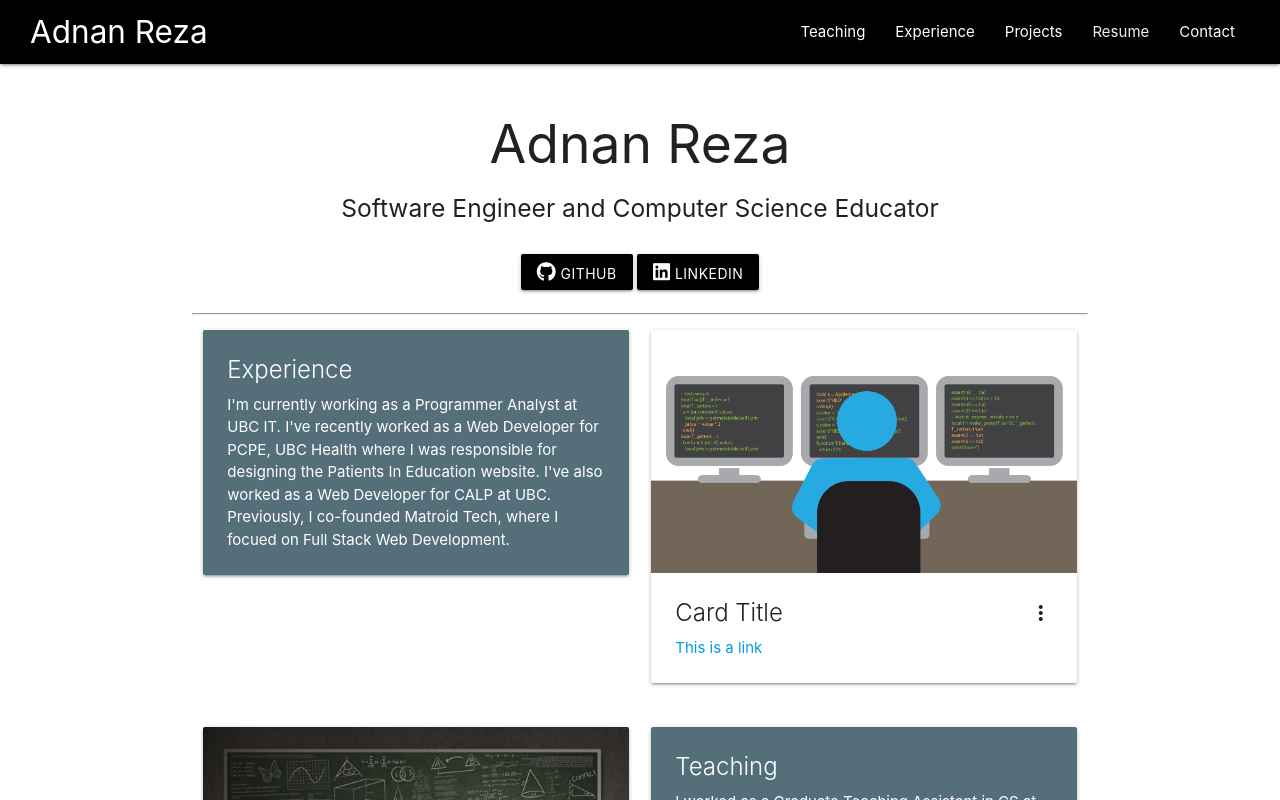
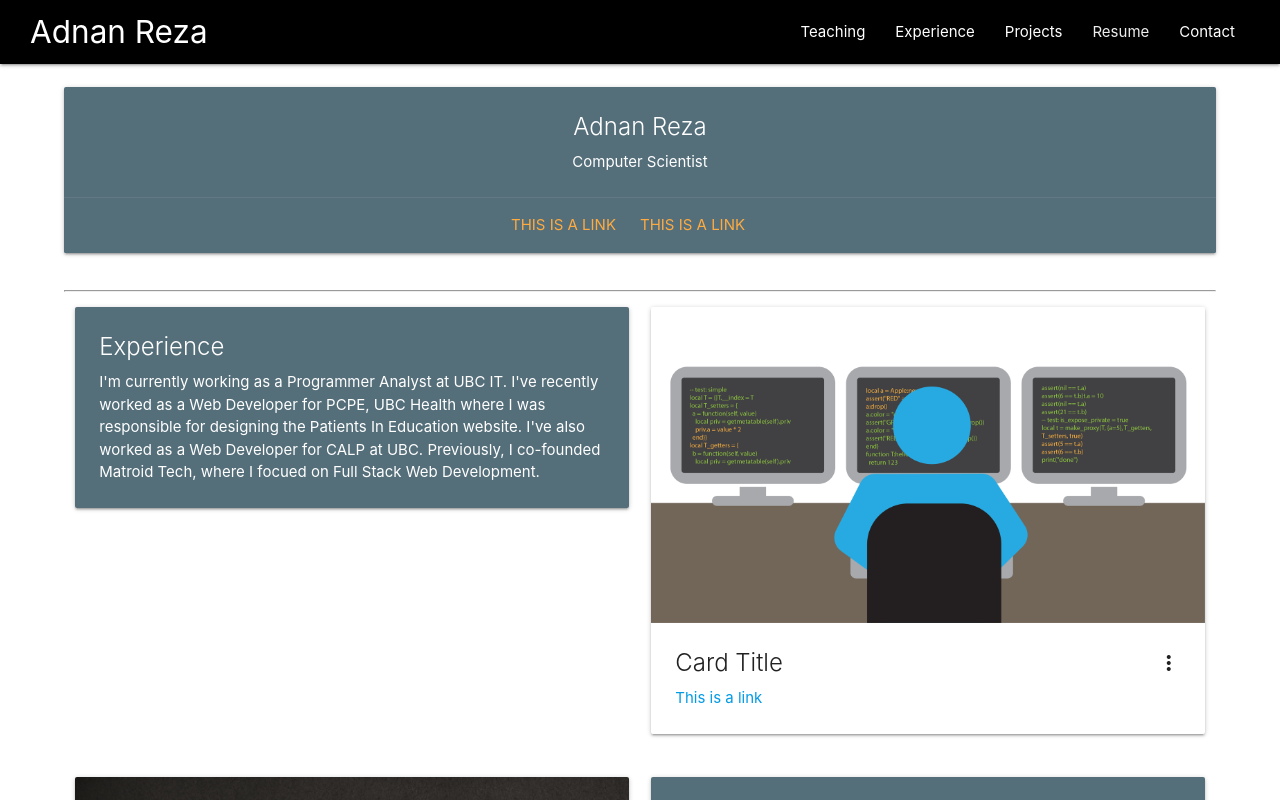
Before and after one commit to adnanreza/personal-site, a React (Create React App) app: page / in a window 1280 px wide. Shown: the top 800 px of the page. Built offline with nearby package versions, Linux system fonts and the light colour scheme; the HTML template or start-up script is replaced by a standard one.

Commit message:
Created ImageCard component

```diff
--- a/src/components/layout/BasicCard.js
+++ b/src/components/layout/BasicCard.js
@@ -1,7 +1,7 @@
 import React from 'react';
 import PropTypes from 'prop-types';
 
-const BasicCard = ({ title, text, links }) => {
+const BasicCard = ({ title, text, cardColor, links }) => {
   return (
     <div className='card blue-grey darken-1'>
       <div className='card-content white-text'>
@@ -9,10 +9,10 @@ const BasicCard = ({ title, text, links }) => {
         <p>{text}</p>
       </div>
       {links && (
-        <a className='card-action'>
+        <div class='card-action'>
           <a href='#'>This is a link</a>
           <a href='#'>This is a link</a>
-        </a>
+        </div>
       )}
     </div>
   );
--- /dev/null
+++ b/src/components/layout/ImageCard.js
@@ -0,0 +1,25 @@
+import React from 'react';
+import PropTypes from 'prop-types';
+
+const ImageCard = ({ img }) => {
+  return (
+    <div class='card'>
+      <div class='card-image'>
+        <img src={img} />
+        <h1>Adnan Reza</h1>
+        <h5>Computer Scientist</h5>
+        <span class='card-title'>a</span>
+      </div>
+      <div class='card-content'>
+        <h4>Computer Scientist</h4>
+      </div>
+      <div class='card-action'>
+        <a href='#'>This is a link</a>
+      </div>
+    </div>
+  );
+};
+
+ImageCard.propTypes = {};
+
+export default ImageCard;
--- a/src/components/pages/Home.js
+++ b/src/components/pages/Home.js
@@ -1,10 +1,12 @@
 import React, { Fragment } from 'react';
 import BasicCard from '../layout/BasicCard';
 import RevealCard from '../layout/RevealCard';
-import SampleImage from '../layout/office.jpg';
+import ImageCard from '../layout/ImageCard';
+import BackgroundImg from '../layout/lake.jpg';
 import ExpImage from '../layout/exp.png';
 import TeachingImage from '../layout/chalkboard.jpg';
 
+const homeText = 'Computer Scientist';
 const experienceText =
   "I'm currently working as a Programmer Analyst at UBC IT. I've recently worked as a Web Developer for PCPE, UBC Health where I was responsible for designing the Patients In Education website. I've also worked as a Web Developer for CALP at UBC. Previously, I co-founded Matroid Tech, where I focued on Full Stack Web Development.";
 const teachingText =
@@ -12,8 +14,9 @@ const teachingText =
 
 const Home = () => (
   <Fragment>
-    <div className='container'>
+    <div className='container' style={{ width: '90%' }}>
       <div className='section center-align'>
+        {/*
         <h2>Adnan Reza</h2>
         <h5>Software Engineer and Computer Science Educator</h5>
         <br />
@@ -37,8 +40,11 @@ const Home = () => (
             <span className='network-name'>Linkedin</span>
           </a>
         </div>
+*/}
+        <BasicCard title='Adnan Reza' text={homeText} links={true}></BasicCard>
       </div>
       <hr />
+
       {/**Cards */}
       <div className='row'>
         <div className='col s6'>
```
Also changed, not shown: src/components/layout/lake.jpg (added).
